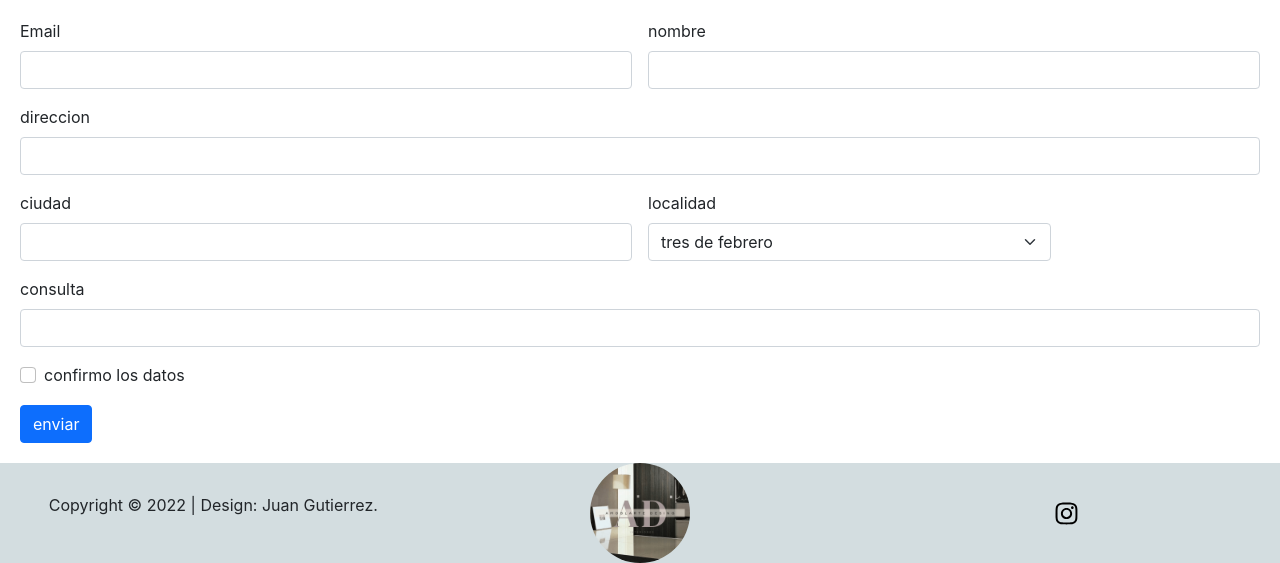
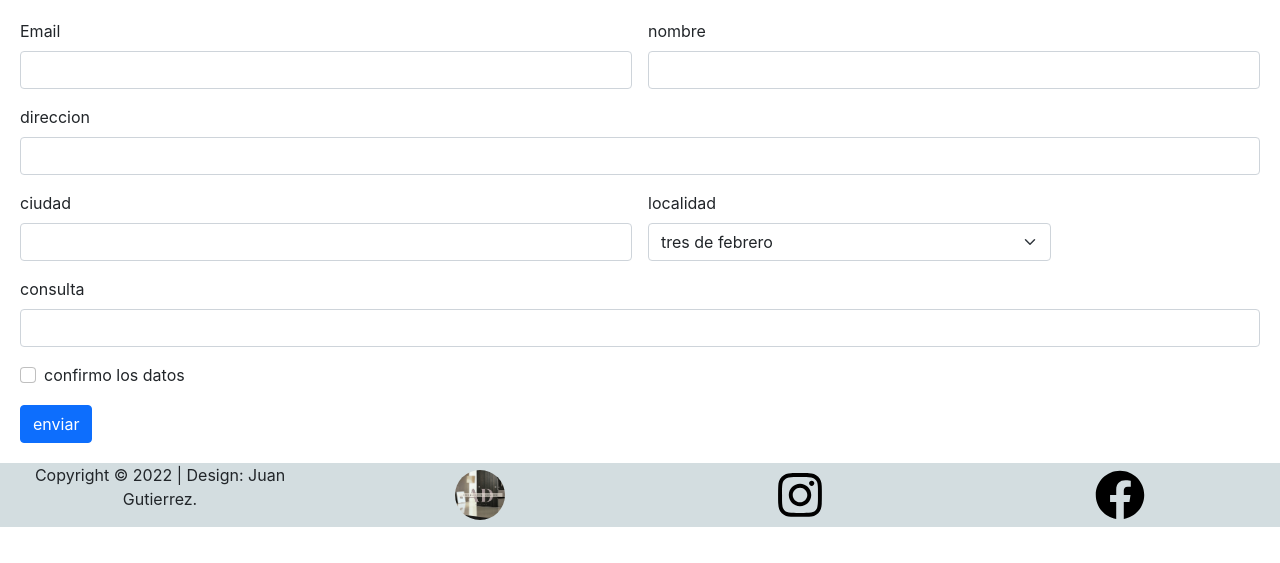
Before and after one commit to juan054/amoblarte.design, a website: page index2contacto.html in a window 1280 px wide. Shown: the part 903-1466 px from the top of the page. After the commit the page ends 1430 px from the top, so only its background shows below. Drawn offline with nearby package versions, Linux system fonts and the light colour scheme; a web font is replaced by a local one.

Commit message:
facebook

```diff
--- a/index2contacto.html
+++ b/index2contacto.html
@@ -170,20 +170,25 @@
 
       <section id="piepagina" class="container">
         <div class="row align-items-center ">
-          <div id="pietexto" class="col-12 col-xl-4">
+          <div id="pietexto" class="col-12 col-xl-3">
             <p>Copyright © 2022 | Design: Juan Gutierrez.</p>
 
           </div>
 
-          <div id="pielogo" class="col-12 col-xl-4">
-              <img class="logito" src="./imagenes/logocompleto.png" width="100px" height="100px" alt="logito">
+          <div id="pielogo" class="col-4 col-xl-3">
+              <img class="logito" src="./imagenes/logocompleto.png" width="50px" height="50px" alt="logito">
           </div>
 
-          <div id="instagram" class="col-12 col-xl-4">
+          <div id="instagram" class="col-4 col-xl-3">
               <a href="https://instagram.com/amoblarte.design?igshid=NmNmNjAwNzg= " target="_blank">
-                <img src="./imagenes/instagram (1).svg" width="25px" height="25px" alt="ig">
+                <img src="./imagenes/instagram (1).svg" width="50px" height="50px" alt="ig">
               </a>
           </div>
+          <div id="instagram" class="col-4 col-xl-3">
+            <a href="https://www.facebook.com/amoblartedesign-109306841856676 " target="_blank">
+              <img src="./imagenes/facebook.svg" width="50px" height="50px" alt="ig">
+            </a>
+        </div>
 
         </div>
 
--- a/scss/_footer.scss
+++ b/scss/_footer.scss
@@ -1,5 +1,5 @@
 .logito{
-    border-radius: 80px;
+    border-radius: 100px;
 
 }
 #pielogo{
```
Also changed, not shown: index.html (+10 -5 lines), index3cocina.html (+10 -6 lines), index4placard.html (+10 -5 lines), index5decks.html (+10 -5 lines), index6vanitory.html (+10 -5 lines), index7productos.html (+10 -5 lines), index8promociones.html (+10 -5 lines), imagenes/facebook.svg (added).
